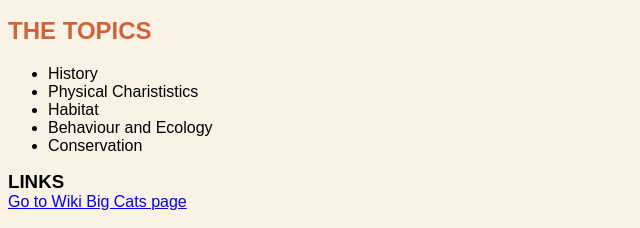
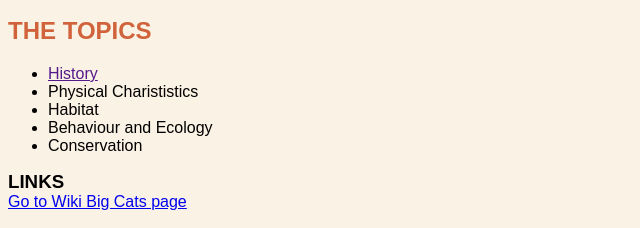
Before and after one commit to Jaywebnew/Jaywebnew.github.io, a plain HTML site: page index.html in a window 1280 px wide. Shown: the part 999-1227 px from the top of the page, 0-640 px from the left. Drawn offline with Linux system fonts and the light colour scheme.

Commit message:
Update index.html

```diff
--- a/index.html
+++ b/index.html
@@ -27,7 +27,7 @@
 <h2>THE TOPICS</h2>
 
 <ul>
-<li>History </li>
+ <li><a href src="history/history.html"> History</a> </li>
 <li>Physical Charististics</li>
 <li>Habitat</li>
 <li>Behaviour and Ecology</li>
```
